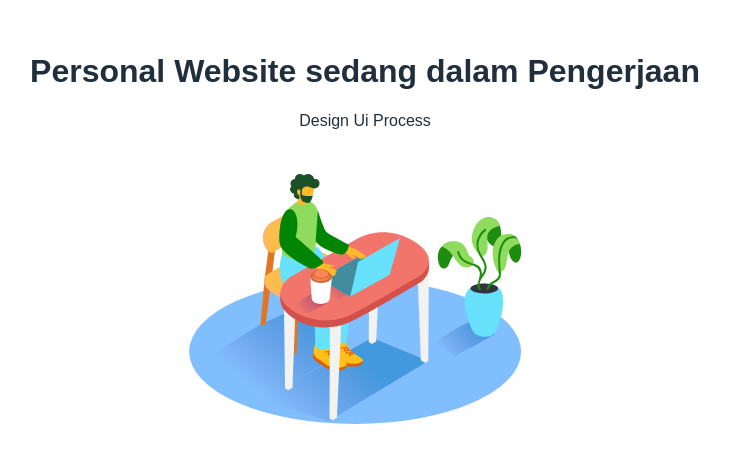
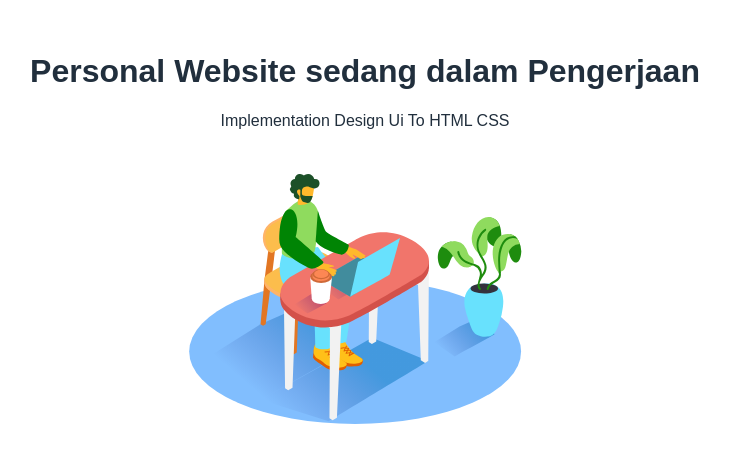
Before and after one commit to rzlwbo1/rzlwbo1.github.io, a plain HTML site: page index.html in a window 1280 px wide. Shown: the whole page, without its empty margins (275-1005 px from the left). Drawn offline with Linux system fonts and the light colour scheme.

Commit message:
implenetasi

```diff
--- a/index.html
+++ b/index.html
@@ -10,7 +10,7 @@
 
 
     <h1>Personal Website sedang dalam Pengerjaan</h1>
-    <p style="text-align: center;">Design Ui Process</p>
+    <p style="text-align: center;">Implementation Design Ui To HTML CSS</p>
 
     <div>
         <img src="images/Focused Working_Isometric.svg" alt="images">
```
